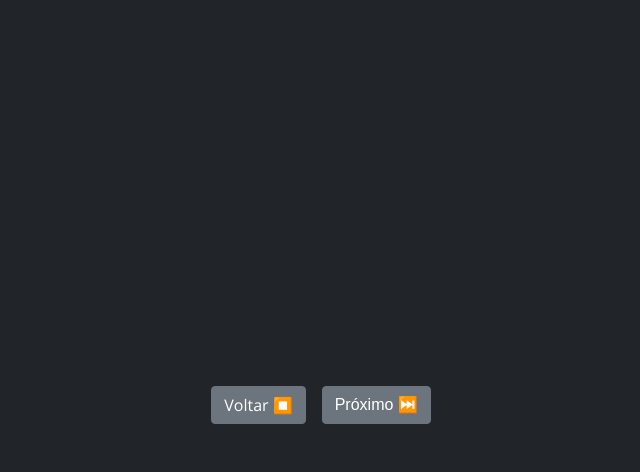
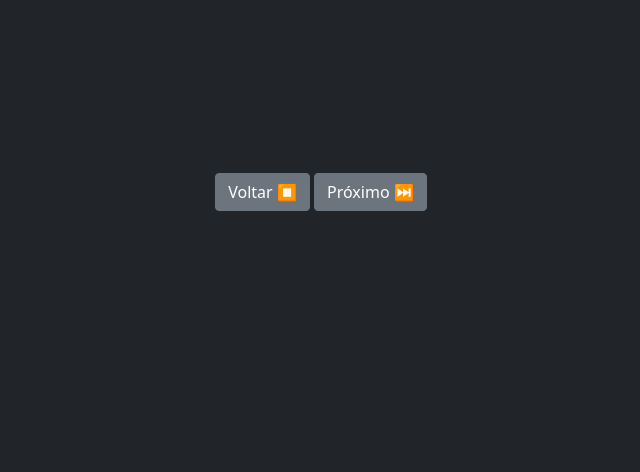
Before and after one commit to inolopesm/eu-nunca, a plain HTML site: page public/game.html in a window 1280 px wide. Shown: the part 328-800 px from the top of the page, without its empty margins (319-959 px from the left). Drawn offline with nearby package versions, Linux system fonts and the light colour scheme.

Commit message:
rewrite css using bootstrap

```diff
--- a/public/game.html
+++ b/public/game.html
@@ -7,40 +7,22 @@
 
   <title>Eu Nunca!</title>
 
-  <link rel="preconnect" href="https://fonts.googleapis.com" />
-  <link rel="preconnect" href="https://fonts.gstatic.com" crossorigin />
-  <link rel="stylesheet" href="https://fonts.googleapis.com/css2?family=Open+Sans:wght@300;400;500;600;700;800&display=swap" />
-  <link rel="stylesheet" href="styles.css" />
-
-  <style>
-    .title {
-      font-size: 1.25em;
-      font-weight: 900;
-    }
-
-    .phrase {
-      font-size: 2em;
-      font-weight: 700;
-    }
-  </style>
+  <link rel="stylesheet" href="https://cdn.jsdelivr.net/npm/bootstrap@5.1.3/dist/css/bootstrap.min.css" crossorigin="anonymous" integrity="sha384-1BmE4kWBq78iYhFldvKuhfTAU6auU8tT94WrHftjDbrCEXSU1oBoqyl2QvZ6jIW3" />
 </head>
-<body>
+<body class="bg-dark text-white text-center">
   <div class="container">
-    <div class="d-flex flex-column min-vh-100">
-      <div class="py-5 text-center">
-        <div class="title">Eu Nunca!</div>
-        <div class="subtitle"></div>
-      </div>
-      <div class="flex-grow d-flex align-items-center justify-content-center">
-        <div class="phrase text-center"></div>
-      </div>
-      <div class="py-5 d-flex justify-content-center gap-3">
-        <a class="btn btn-gray" href="index.html">Voltar ⏹️</a>
-        <button class="btn btn-gray" id="next-button">Próximo ⏭️</button>
+    <div class="d-flex justify-content-center align-items-center min-vh-100">
+      <div>
+        <div class="h1">Eu Nunca!</div>
+        <div id="subtitle"></div>
+        <div class="my-5 py-5 fs-1" id="phrase"></div>
+        <a class="btn btn-secondary" href="index.html">Voltar ⏹️</a>
+        <button class="btn btn-secondary" id="next-button">Próximo ⏭️</button>
       </div>
     </div>
   </div>
 
+  <script src="https://cdn.jsdelivr.net/npm/bootstrap@5.1.3/dist/js/bootstrap.bundle.min.js" crossorigin="anonymous" integrity="sha384-ka7Sk0Gln4gmtz2MlQnikT1wXgYsOg+OMhuP+IlRH9sENBO0LRn5q+8nbTov4+1p"></script>
   <script>
     window.addEventListener('load', () => {
       const urlSearchParams = new URLSearchParams(window.location.search)
@@ -84,7 +66,7 @@
       const filteredPhrasesByModeRandomIndex = Math.floor(Math.random() * filteredPhrasesByMode.length)
       const randomPhrase = filteredPhrasesByMode[filteredPhrasesByModeRandomIndex]
 
-      const $phrase = document.querySelector('.phrase')
+      const $phrase = document.querySelector('#phrase')
 
       if ($phrase === null) {
         window.alert('$phrase is null')
@@ -93,7 +75,7 @@
 
       $phrase.innerText = randomPhrase.text
 
-      const $subtitle = document.querySelector('.subtitle')
+      const $subtitle = document.querySelector('#subtitle')
 
       if ($subtitle === null) {
         window.alert('$subtitle is null')
--- a/public/styles.css
+++ /dev/null
@@ -1,93 +0,0 @@
-:root {
-  --gray-500: #adb5bd;
-  --gray-600: #6c757d;
-  --gray-700: #495057;
-  --gray-800: #343a40;
-  --gray-900: #212529;
-
-  --spacer: 1rem;
-  --spacer-3: calc(var(--spacer) * 1);
-  --spacer-5: calc(var(--spacer) * 3);
-}
-
-* {
-  box-sizing: border-box;
-  padding: 0;
-  margin: 0;
-}
-
-body {
-  background-color: var(--gray-900);
-  font: 400 16px "Open Sans", Arial, Helvetica, sans-serif;
-  color: #ffffff;
-}
-
-.container {
-  padding: 0 0.75rem;
-  margin: 0 auto;
-}
-
-@media (min-width: 576px)  { .container { max-width: 540px;  } }
-@media (min-width: 768px)  { .container { max-width: 720px;  } }
-@media (min-width: 992px)  { .container { max-width: 960px;  } }
-@media (min-width: 1200px) { .container { max-width: 1140px; } }
-@media (min-width: 1400px) { .container { max-width: 1320px; } }
-
-.d-flex {
-  display: flex;
-}
-
-.flex-column {
-  flex-direction: column;
-}
-
-.flex-grow {
-  flex-grow: 1;
-}
-
-.justify-content-center {
-  justify-content: center;
-}
-
-.align-items-center {
-  align-items: center;
-}
-
-.gap-3 {
-  gap: var(--spacer-3);
-}
-
-.min-vh-100 {
-  min-height: 100vh;
-}
-
-.text-center {
-  text-align: center;
-}
-
-.btn {
-  font-size: 1em;
-  padding: 0.375rem 0.75rem;
-  line-height: 1.5;
-  cursor: pointer;
-  border: 1px solid transparent;
-  border-radius: 0.25rem;
-  text-decoration: none;
-  transition: color 0.15s ease-in-out, background-color 0.15s ease-in-out, border-color 0.15s ease-in-out;
-}
-
-.btn-gray {
-  background-color: var(--gray-600);
-  border-color: var(--gray-600);
-  color: #ffffff;
-}
-
-.btn-gray:hover {
-  background-color: var(--gray-700);
-  border-color: var(--gray-800);
-}
-
-.py-5 {
-  padding-top: var(--spacer-5);
-  padding-bottom: var(--spacer-5);
-}
```
Also changed, not shown: public/index.html (+10 -19 lines).
